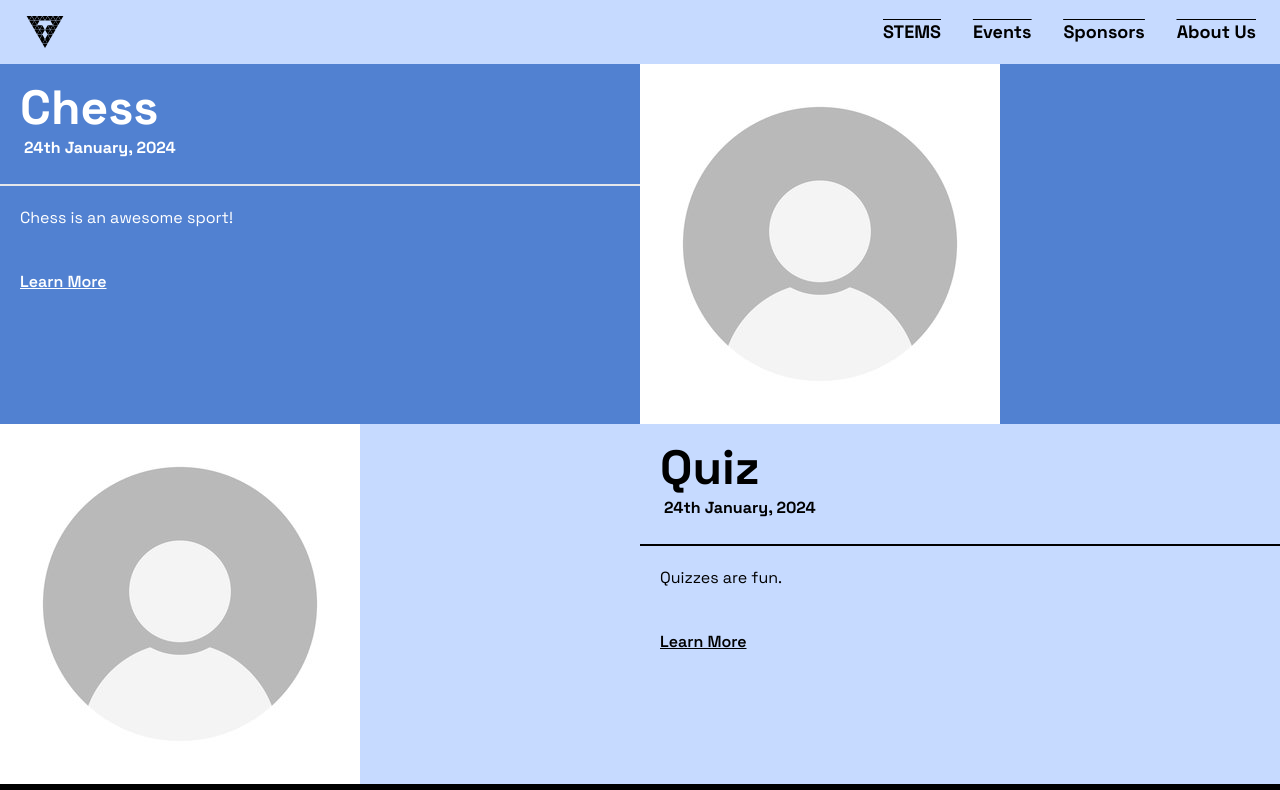
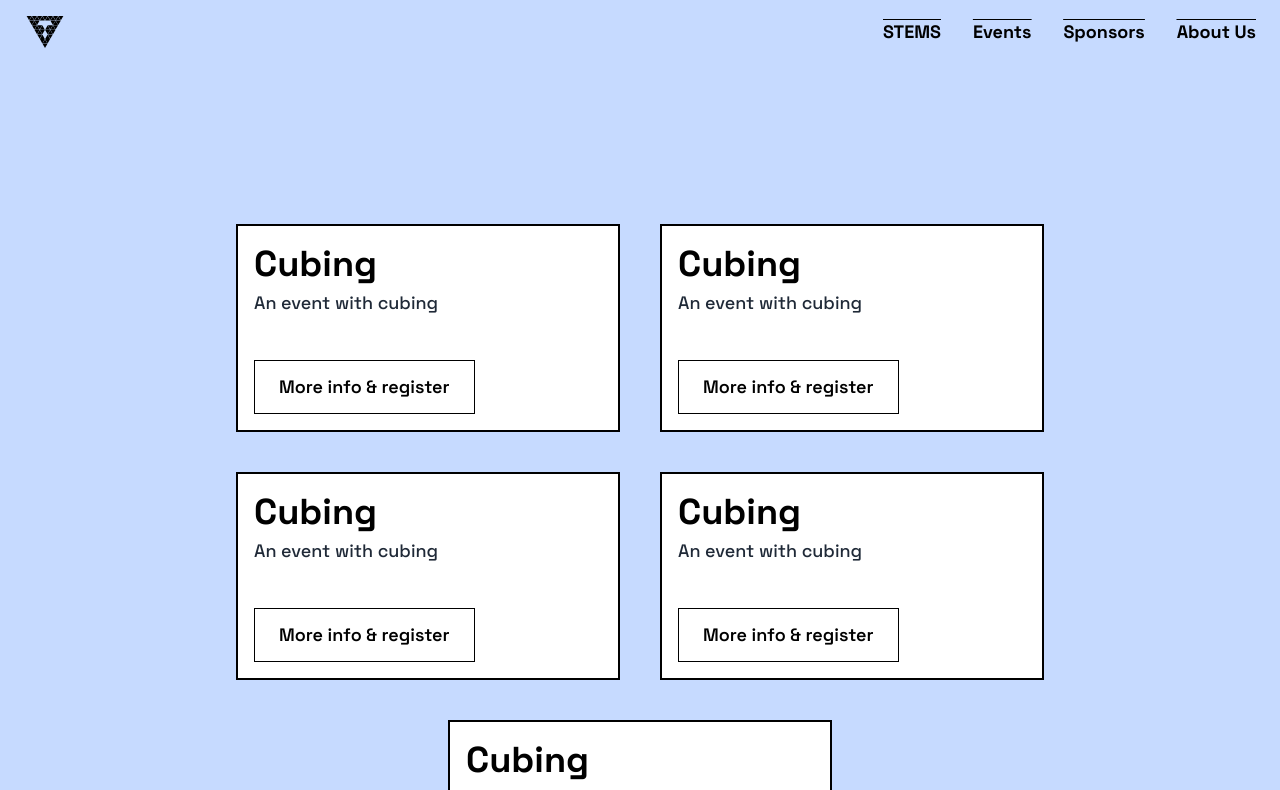
Before and after one commit to Tessellate-CMI/tessellate-frontend, a SvelteKit app: page /competitions in a window 1280 px wide. Shown: the top 790 px of the page. Built offline with nearby package versions, Linux system fonts and the light colour scheme; a web font is replaced by a local one.

Commit message:
feat(competitions): added event listing component and some examples in the competitions page

```diff
--- /dev/null
+++ b/src/lib/components/EventListing.svelte
@@ -0,0 +1,28 @@
+<script>
+    import '$src/app.css'
+
+    export let name = 'Speaker'
+    // export let image = 'default.png'
+    export let desc = 'University'
+    export let link = '/stems'
+</script>
+
+<div class="relative h-52 w-96 border-2 border-black bg-white text-black">
+    <div class="h-full pl-4">
+        <div class="flex items-center justify-between pb-3 pt-5">
+            <h1 class="text-4xl font-bold leading-none">{name}</h1>
+        </div>
+        <p class="text-lg font-medium leading-none text-gray-800">{desc}</p>
+    </div>
+    <div class="absolute bottom-4 left-4">
+        <a
+            href={link}
+            style="text-transform: none"
+            class="btn btn-outline m-auto h-auto min-h-0 rounded-none px-6 py-3 text-lg text-black hover:bg-black hover:text-white"
+            >More info & register</a
+        >
+    </div>
+</div>
+
+<style>
+</style>
--- /dev/null
+++ b/src/lib/events.json
@@ -0,0 +1,32 @@
+[
+    {
+        "name": "Cubing",
+        "image": "",
+        "desc": "An event with cubing",
+        "link": "/debate-individual"
+    },
+    {
+        "name": "Cubing",
+        "image": "",
+        "desc": "An event with cubing",
+        "link": "/debate-individual"
+    },
+    {
+        "name": "Cubing",
+        "image": "",
+        "desc": "An event with cubing",
+        "link": "/debate-individual"
+    },
+    {
+        "name": "Cubing",
+        "image": "",
+        "desc": "An event with cubing",
+        "link": "/debate-individual"
+    },
+    {
+        "name": "Cubing",
+        "image": "",
+        "desc": "An event with cubing",
+        "link": "/debate-individual"
+    }
+]
--- a/src/routes/competitions/+page.svelte
+++ b/src/routes/competitions/+page.svelte
@@ -1,20 +1,23 @@
 <script>
     import '$src/app.css'
-    import Event from '$src/lib/components/Event.svelte'
-    import Navbar from '$src/lib/components/Navbar.svelte'
-    import Footer from '$src/lib/components/Footer.svelte'
+    import Navbar from '$lib/components/Navbar.svelte'
+    import Footer from '$lib/components/Footer.svelte'
+    import event_list from '$lib/events.json'
+    import EventListing from '$src/lib/components/EventListing.svelte'
 </script>
 
-<Navbar absolute={false}/>
+<Navbar absolute={false} />
 
-<div class="bg-white text-black">
-    <Event name="Chess">
-        Chess is an awesome sport!
-    </Event>
+<div class="h-40 bg-main-blue"></div>
 
-    <Event name="Quiz" colorOpt={2}>
-        Quizzes are fun.
-    </Event>
+<div class="min-h-screen w-full bg-main-blue">
+    <div class="flex w-full justify-center">
+        <div class="flex w-full flex-row flex-wrap place-content-center gap-5 md:w-3/4 md:gap-10">
+            {#each event_list as event}
+                <EventListing name={event.name} desc={event.desc} link={event.link} />
+            {/each}
+        </div>
+    </div>
 </div>
 
 <Footer />
--- a/src/routes/competitions/debate-individual/+page.svelte
+++ b/src/routes/competitions/debate-individual/+page.svelte
@@ -0,0 +1,14 @@
+<script>
+    import '$src/app.css'
+    import Event from '$src/lib/components/Event.svelte'
+    import Navbar from '$src/lib/components/Navbar.svelte'
+    import Footer from '$src/lib/components/Footer.svelte'
+</script>
+
+<Navbar absolute={false} />
+
+<div class="bg-white text-black">
+    <Event name="Quiz" colorOpt={2}>Quizzes are fun.</Event>
+</div>
+
+<Footer />
--- a/src/routes/competitions/debate-parliamentary/+page.svelte
+++ b/src/routes/competitions/debate-parliamentary/+page.svelte
@@ -0,0 +1,14 @@
+<script>
+    import '$src/app.css'
+    import Event from '$src/lib/components/Event.svelte'
+    import Navbar from '$src/lib/components/Navbar.svelte'
+    import Footer from '$src/lib/components/Footer.svelte'
+</script>
+
+<Navbar absolute={false} />
+
+<div class="bg-white text-black">
+    <Event name="Quiz" colorOpt={2}>Quizzes are fun.</Event>
+</div>
+
+<Footer />
--- a/src/routes/competitions/quiz/+page.svelte
+++ b/src/routes/competitions/quiz/+page.svelte
@@ -0,0 +1,14 @@
+<script>
+    import '$src/app.css'
+    import Event from '$src/lib/components/Event.svelte'
+    import Navbar from '$src/lib/components/Navbar.svelte'
+    import Footer from '$src/lib/components/Footer.svelte'
+</script>
+
+<Navbar absolute={false} />
+
+<div class="bg-white text-black">
+    <Event name="Quiz" colorOpt={2}>Quizzes are fun.</Event>
+</div>
+
+<Footer />
```
